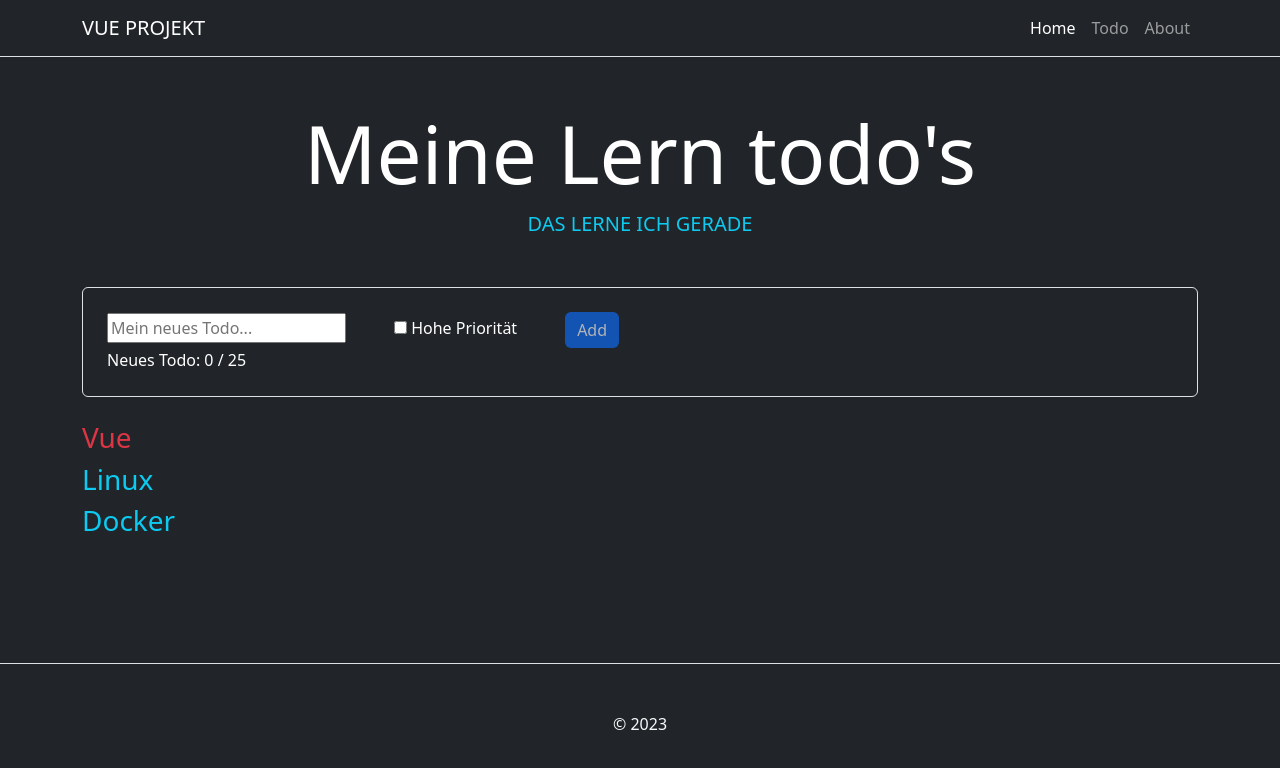
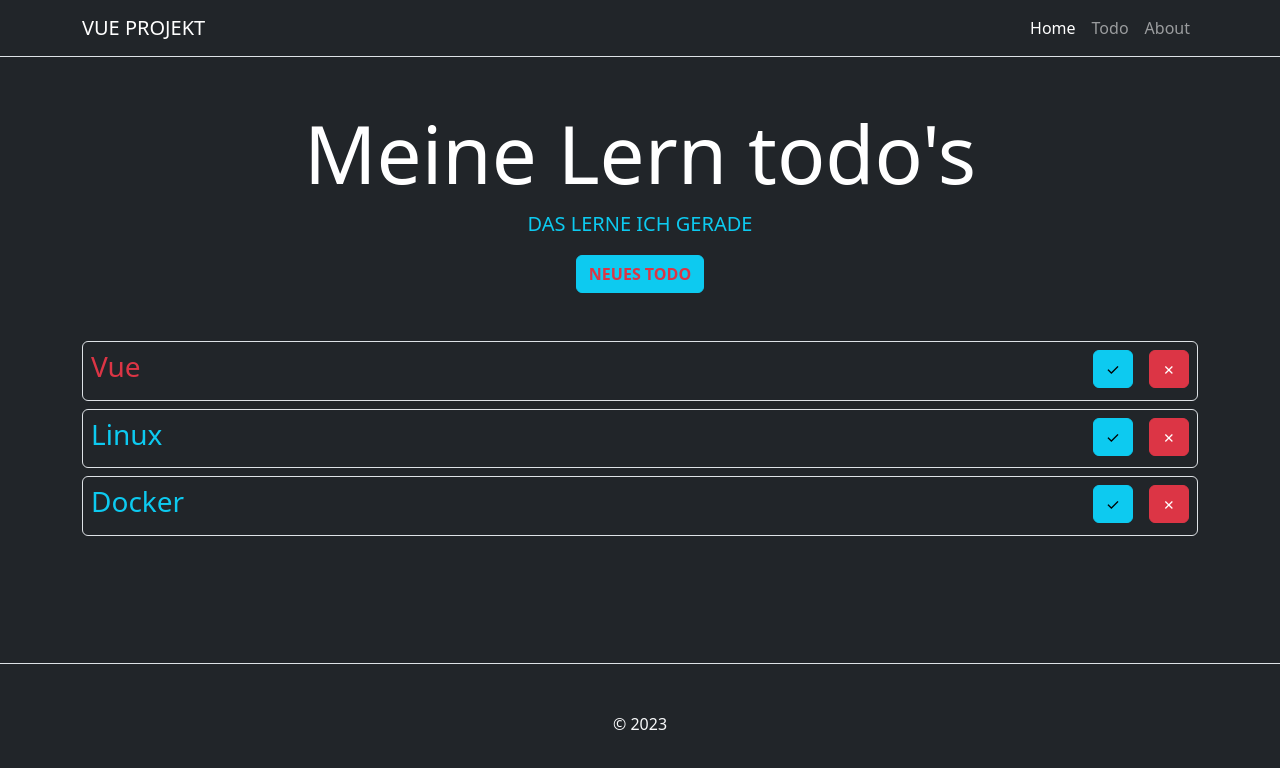
Before and after one commit to truejojo/vue-project, a Vue app: page /todo in a window 1280 px wide. Shown: the top 768 px of the page. Built offline with nearby package versions, Linux system fonts and the light colour scheme.

Commit message:
behavior for todos and toggle input-form

```diff
--- a/src/components/common/HeaderView.vue
+++ b/src/components/common/HeaderView.vue
@@ -7,6 +7,9 @@ defineProps({
 <template>
   <header class="my-3 my-md-5">
     <h1 class="display-1">{{ title }}</h1>
+    <p class="lead text-info text-uppercase">
+      <slot name="secondary"> </slot>
+    </p>
     <slot></slot>
   </header>
 </template>
--- a/src/components/todo/LearnTodoList.vue
+++ b/src/components/todo/LearnTodoList.vue
@@ -0,0 +1,18 @@
+<script setup>
+defineProps({
+  todos: Array
+})
+const emits = defineEmits(['deleteTodo', 'toggleDone'])
+</script>
+
+<template>
+  <ul class="list-unstyled">
+    <li v-for="todo in todos" :key="todo.id" class="d-flex justify-content-between p-2 mb-2 border rounded">
+      <h3 :class="[todo.priority ? 'text-danger' : 'text-info']">{{ todo.task }}</h3>
+      <div class="buttons">
+        <button @click="emits('toggleDone', todo.id)" class="btn me-2 me-md-3" :class="[todo.done ? 'btn-primary' : 'btn-info']">&check;</button>
+        <button @click="emits('deleteTodo', todo.id)" class="btn btn-danger">&cross;</button>
+      </div>
+    </li>
+  </ul>
+</template>
--- a/src/components/todo/LearnTodos.vue
+++ b/src/components/todo/LearnTodos.vue
@@ -1,7 +1,10 @@
 <script setup>
 import { ref } from 'vue'
+import HeaderView from '../../components/common/HeaderView.vue'
 import LearnTodoInputForm from './LearnTodoInputForm.vue'
+import LearnTodoList from './LearnTodoList.vue'
 
+const title = ref("Meine Lern todo's")
 const todos = ref([
   {
     id: 1,
@@ -22,8 +25,11 @@ const todos = ref([
     priority: false
   }
 ])
+const isInputForm = ref(false)
 
-const addTodo = ({newTodo, newPriority}) => {
+const toggleIsShowInputForm = () => isInputForm.value = !isInputForm.value
+
+const addTodo = ({ newTodo, newPriority }) => {
   newTodo.length > 0 &&
     (todos.value = [
       {
@@ -35,15 +41,27 @@ const addTodo = ({newTodo, newPriority}) => {
       ...todos.value
     ])
 }
+
+const deleteTodo = (id) => (todos.value = todos.value.filter((todo) => todo.id !== id))
+
+const toggleDone = (id) => todos.value = todos.value.map(todo => todo.id === id ? ({...todo, done: !todo.done}) : todo)
 </script>
 
 <template>
   <div>
-    <LearnTodoInputForm @addTodo="addTodo"/>
-    <ul class="list-unstyled">
-      <li v-for="todo in todos" :key="todo.id">
-        <h3 :class="[todo.priority ? 'text-danger' : 'text-info']">{{ todo.task }}</h3>
-      </li>
-    </ul>
+    <HeaderView :title="title" class="text-center">
+      <template #secondary>Das lerne ich gerade</template>
+      <button
+        @click="toggleIsShowInputForm"
+        class="btn text-uppercase"
+        :class="isInputForm ? 'btn-secondary' : 'btn-info text-danger fw-bold'"
+      >
+        {{ isInputForm ? 'Fertig' : 'Neues Todo' }}
+      </button>
+    </HeaderView>
+
+    <LearnTodoInputForm @addTodo="addTodo" v-show="isInputForm" />
+
+    <LearnTodoList :todos="todos" @deleteTodo="deleteTodo" @toggleDone="toggleDone"/>
   </div>
 </template>
--- a/src/views/TodoView.vue
+++ b/src/views/TodoView.vue
@@ -1,16 +1,9 @@
 <script setup>
-import { ref } from 'vue'
-import HeaderView from '../components/common/HeaderView.vue';
-import LearnTodos from '../components/todo/LearnTodos.vue';
-
-const title = ref("Meine Lern todo's")
+import LearnTodos from '../components/todo/LearnTodos.vue'
 </script>
 
 <template>
   <div>
-    <HeaderView :title="title" class="text-center">
-      <p class="lead text-info text-uppercase">Das lerne ich gerade</p>
-    </HeaderView>
     <LearnTodos />
   </div>
 </template>
```
